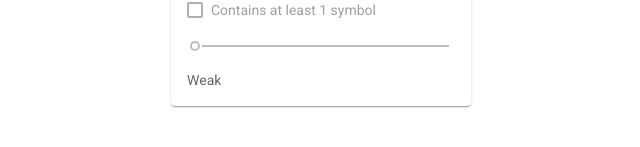
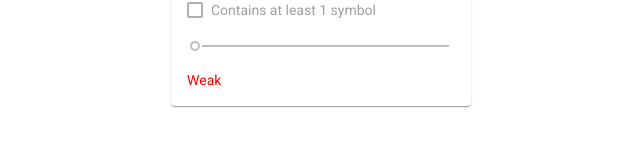
Before and after one commit to Karvel/angular-password-strength, an Angular app: page /auth/register in a window 1280 px wide. Shown: the part 309-456 px from the top of the page, without its empty margins (319-959 px from the left). Built offline with nearby package versions, Linux system fonts and the light colour scheme.

Commit message:
feat(password-strength): style hint based on strength

```diff
--- a/src/app/infrastructure/shared/components/password-strength/password-strength.component.html
+++ b/src/app/infrastructure/shared/components/password-strength/password-strength.component.html
@@ -19,6 +19,6 @@
       formControlName="passwordSlider"
     >
     </mat-slider>
-    <mat-hint>{{ strengthHint.strength }}</mat-hint>
+    <mat-hint [ngStyle]="{ color: strengthHint.color }">{{ strengthHint.strength }}</mat-hint>
   </div>
 </form>
--- a/src/app/infrastructure/shared/components/password-strength/password-strength.component.ts
+++ b/src/app/infrastructure/shared/components/password-strength/password-strength.component.ts
@@ -22,6 +22,7 @@ export class PasswordStrengthComponent implements OnInit, OnDestroy {
 
   public strengthHint = {
     strength: '',
+    color: 'red',
   };
 
   private subscriptions: Subscription[] = [];
@@ -89,15 +90,19 @@ export class PasswordStrengthComponent implements OnInit, OnDestroy {
     switch (this.passwordSlider.value) {
       case 0:
         this.strengthHint.strength = 'Weak';
+        this.strengthHint.color = 'red';
         break;
       case 1:
         this.strengthHint.strength = 'Okay';
+        this.strengthHint.color = 'orange';
         break;
       case 2:
         this.strengthHint.strength = 'Good';
+        this.strengthHint.color = 'yellow';
         break;
       case 3:
         this.strengthHint.strength = 'Strong';
+        this.strengthHint.color = 'green';
         break;
     }
   }
```
